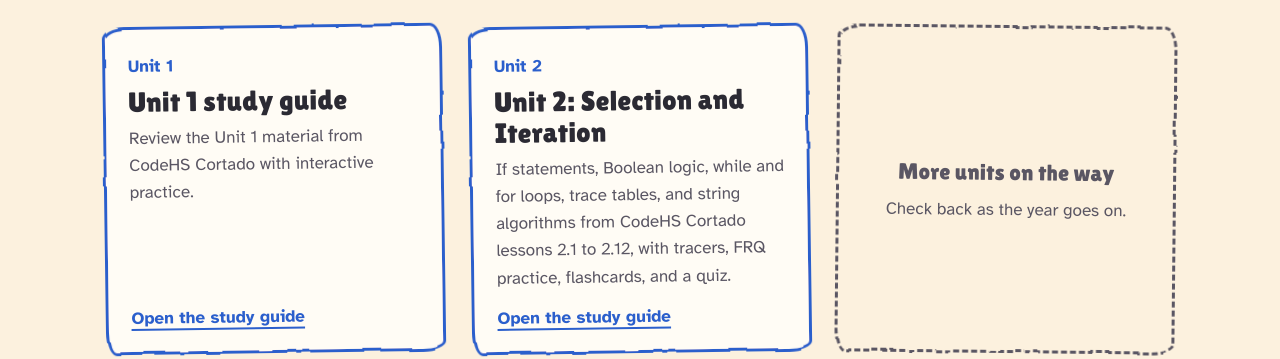
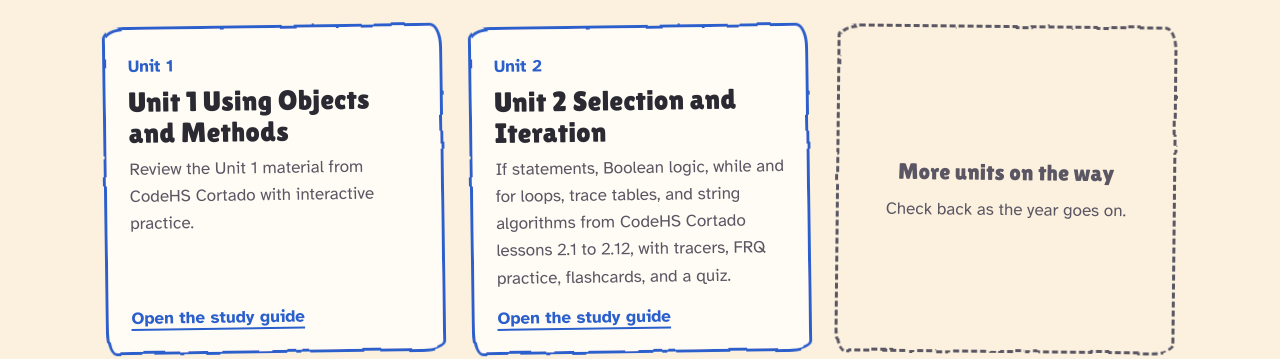
Before and after one commit to brimmer-tech/ap-csa, a plain HTML site: page index.html in a window 1280 px wide. Shown: the part 454-813 px from the top of the page. Drawn offline with Linux system fonts and the light colour scheme.

Commit message:
Update study guide titles for Units 1 and 2

```diff
--- a/index.html
+++ b/index.html
@@ -166,13 +166,13 @@
         <div class="grid">
           <a class="card sketch" href="https://brimmer-tech.github.io/ap-csa/unit1.html">
             <span class="tag">Unit 1</span>
-            <h3>Unit 1 study guide</h3>
+            <h3> Unit 1 Using Objects and Methods</h3>
             <p>Review the Unit 1 material from CodeHS Cortado with interactive practice.</p>
             <span class="go">Open the study guide</span>
           </a>
           <a class="card sketch" href="https://brimmer-tech.github.io/ap-csa/unit2.html">
             <span class="tag">Unit 2</span>
-            <h3>Unit 2: Selection and Iteration</h3>
+            <h3>Unit 2 Selection and Iteration</h3>
             <p>If statements, Boolean logic, while and for loops, trace tables, and string algorithms from CodeHS Cortado lessons 2.1 to 2.12, with tracers, FRQ practice, flashcards, and a quiz.</p>
             <span class="go">Open the study guide</span>
           </a>
```
